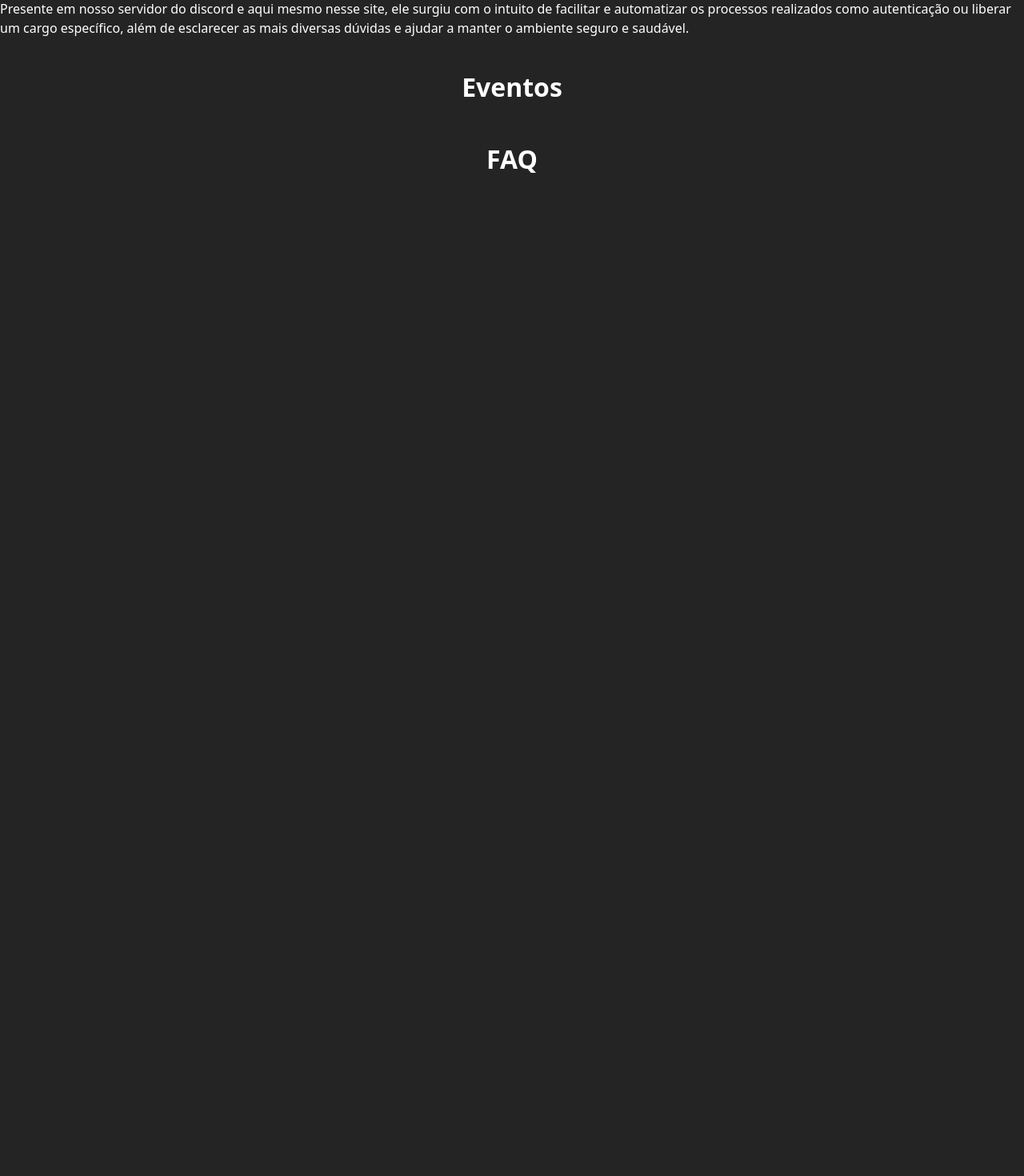
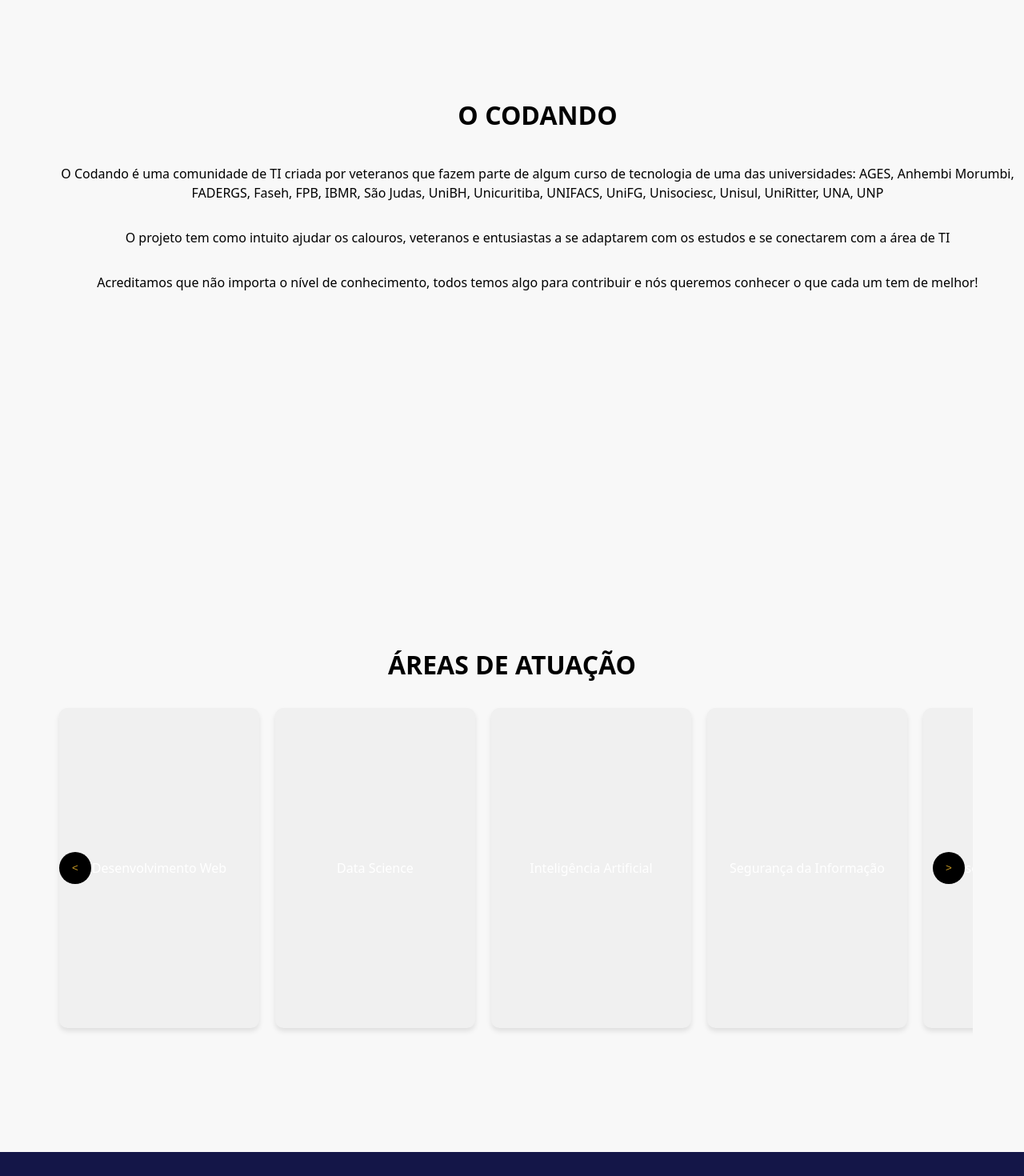
Before and after one commit to codando-community/Site, a React (Vite) app: page / in a window 1280 px wide. Shown: the part 1160-2630 px from the top of the page at 80% size. Before the commit the page ends 1383 px from the top, so only its background shows below. Built offline with nearby package versions, Linux system fonts and the light colour scheme.

Commit message:
Início da modificação nas seções de QuemSomos e ÁreaAtuação.

```diff
--- a/src/App.jsx
+++ b/src/App.jsx
@@ -5,6 +5,7 @@ import NossosPilares from './components/NossosPilares.jsx'
 import Projetos from './components/Projetos.jsx'
 import Eventos from './components/Eventos.jsx'
 import FAQ from './components/FAQ.jsx'
+import AreaAtuacao from './components/AreaAtuacao.jsx'
 import './App.css'
 
 function App() {
@@ -102,13 +103,20 @@ function App() {
           Sympla
         </Button>
         </div>
+      </div>
+
+      <div style={{backgroundColor: "#F8F8F8"}}>
         <QuemSomos/>
+      </div>
+
+      <div style={{backgroundColor: "#F8F8F8"}}>
+        <AreaAtuacao/>
+      </div>
       <NossosPilares/>
       <Projetos/>
       <Eventos/>
       <FAQ/>
     </div>
-    </div>
   )
 }
 
--- /dev/null
+++ b/src/components/AreaAtuacao.jsx
@@ -0,0 +1,182 @@
+import React, { useRef } from 'react';
+
+const AreaAtuacao = () => {
+  const carouselRef = useRef(null);
+
+  const scrollLeft = () => {
+    if (carouselRef.current) {
+      carouselRef.current.scrollBy({ left: -300, behavior: 'smooth' });
+    }
+  };
+
+  const scrollRight = () => {
+    if (carouselRef.current) {
+      carouselRef.current.scrollBy({ left: 300, behavior: 'smooth' });
+    }
+  };
+
+  return (
+    <div
+      style={{
+        display: 'flex',
+        flexDirection: 'column',
+        alignItems: 'center',
+        justifyContent: 'center',
+        textAlign: 'center',
+        minHeight: '100vh',
+        padding: '5%',
+      }}
+    >
+      <h1 style={{ color: '#000000', marginBottom: '20px' }}>ÁREAS DE ATUAÇÃO</h1>
+      <div
+        style={{
+          display: 'flex',
+          alignItems: 'center',
+          width: '100%',
+          position: 'relative',
+        }}
+      >
+        <button
+          onClick={scrollLeft}
+          style={{
+            position: 'absolute',
+            left: '10px',
+            zIndex: 1,
+            backgroundColor: '#000',
+            color: '#FFC42ECC',
+            border: 'none',
+            borderRadius: '50%',
+            width: '40px',
+            height: '40px',
+            cursor: 'pointer',
+            display: 'flex',
+            alignItems: 'center',
+            justifyContent: 'center',
+          }}
+        >
+          &#60;
+        </button>
+
+        <div
+          ref={carouselRef}
+          style={{
+            display: 'flex',
+            overflowX: 'hidden',
+            gap: '20px',
+            width: '100%',
+            padding: '10px',
+            scrollBehavior: 'smooth',
+          }}
+        >
+          <div
+            style={{
+              minWidth: '250px',
+              height: '400px',
+              backgroundColor: '#f0f0f0',
+              display: 'flex',
+              alignItems: 'center',
+              justifyContent: 'center',
+              borderRadius: '10px',
+              boxShadow: '0 4px 6px rgba(0, 0, 0, 0.1)',
+            }}
+          >
+            <p>Desenvolvimento Web</p>
+          </div>
+          <div
+            style={{
+              minWidth: '250px',
+              height: '400px',
+              backgroundColor: '#f0f0f0',
+              display: 'flex',
+              alignItems: 'center',
+              justifyContent: 'center',
+              borderRadius: '10px',
+              boxShadow: '0 4px 6px rgba(0, 0, 0, 0.1)',
+            }}
+          >
+            <p>Data Science</p>
+          </div>
+          <div
+            style={{
+              minWidth: '250px',
+              height: '400px',
+              backgroundColor: '#f0f0f0',
+              display: 'flex',
+              alignItems: 'center',
+              justifyContent: 'center',
+              borderRadius: '10px',
+              boxShadow: '0 4px 6px rgba(0, 0, 0, 0.1)',
+            }}
+          >
+            <p>Inteligência Artificial</p>
+          </div>
+          <div
+            style={{
+              minWidth: '250px',
+              height: '400px',
+              backgroundColor: '#f0f0f0',
+              display: 'flex',
+              alignItems: 'center',
+              justifyContent: 'center',
+              borderRadius: '10px',
+              boxShadow: '0 4px 6px rgba(0, 0, 0, 0.1)',
+            }}
+          >
+            <p>Segurança da Informação</p>
+          </div>
+          <div
+            style={{
+              minWidth: '250px',
+              height: '400px',
+              backgroundColor: '#f0f0f0',
+              display: 'flex',
+              alignItems: 'center',
+              justifyContent: 'center',
+              borderRadius: '10px',
+              boxShadow: '0 4px 6px rgba(0, 0, 0, 0.1)',
+            }}
+          >
+            <p>Desenvolvimento Mobile</p>
+          </div>
+          <div
+            style={{
+              minWidth: '250px',
+              height: '400px',
+              backgroundColor: '#f0f0f0',
+              display: 'flex',
+              alignItems: 'center',
+              justifyContent: 'center',
+              borderRadius: '10px',
+              boxShadow: '0 4px 6px rgba(0, 0, 0, 0.1)',
+            }}
+          >
+            <p>DevOps</p>
+          </div>
+        </div>
+
+        <button
+          onClick={scrollRight}
+          style={{
+            position: 'absolute',
+            right: '10px',
+            zIndex: 1,
+            backgroundColor: '#000',
+            color: '#FFC42ECC',
+            border: 'none',
+            borderRadius: '50%',
+            width: '40px',
+            height: '40px',
+            cursor: 'pointer',
+            display: 'flex',
+            alignItems: 'center',
+            justifyContent: 'center',
+          }}
+        >
+          &#62;
+        </button>
+      </div>
+    </div>
+  );
+};
+
+export default AreaAtuacao;
--- a/src/components/QuemSomos.jsx
+++ b/src/components/QuemSomos.jsx
@@ -1,13 +1,33 @@
-
-
 const QuemSomos = () => {
-    return (
-        <>
-            <h1>Quem Somos</h1>
-            <h2>O CODANDO</h2>
-            <p>é uma comunidade de tecnologia que visa promover o aprendizado e a troca de conhecimentos entre seus membros. Nossa missão é criar um ambiente colaborativo onde todos possam crescer e se desenvolver profissionalmente.</p>
-        </>
-    );
+  return (
+    <div
+      style={{
+        display: 'flex',
+        flexDirection: 'column',
+        alignItems: 'center',
+        justifyContent: 'center',
+        textAlign: 'center',
+        height: '100vh',
+        paddingLeft: '5%',
+      }}
+    >
+      <h1 style={{ color: '#000000' }}>O CODANDO</h1>
+      <p style={{ color: '#000000' }}>
+        O Codando é uma comunidade de TI criada por veteranos que fazem parte de
+        algum curso de tecnologia de uma das universidades: AGES, Anhembi
+        Morumbi, FADERGS, Faseh, FPB, IBMR, São Judas, UniBH, Unicuritiba,
+        UNIFACS, UniFG, Unisociesc, Unisul, UniRitter, UNA, UNP
+      </p>
+      <p style={{ color: '#000000' }}>
+        O projeto tem como intuito ajudar os calouros, veteranos e entusiastas a
+        se adaptarem com os estudos e se conectarem com a área de TI
+      </p>
+      <p style={{ color: '#000000' }}>
+        Acreditamos que não importa o nível de conhecimento, todos temos algo
+        para contribuir e nós queremos conhecer o que cada um tem de melhor!
+      </p>
+    </div>
+  );
 };
 
 export default QuemSomos;
```
Lines whose indentation alone changed are shown as unchanged.
